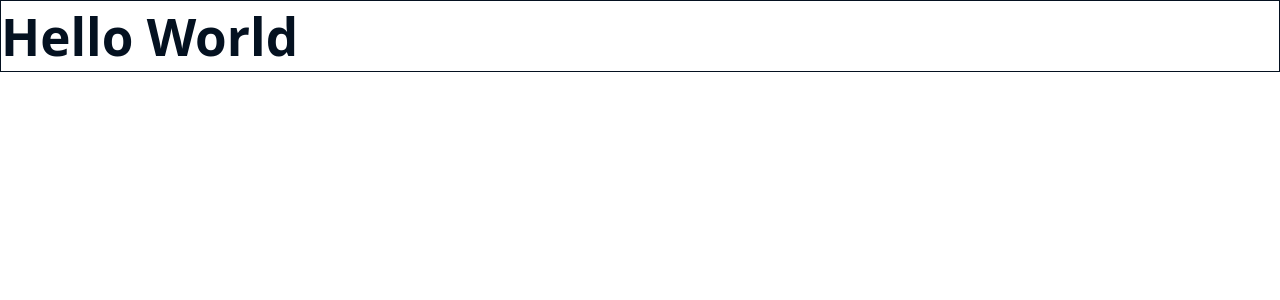
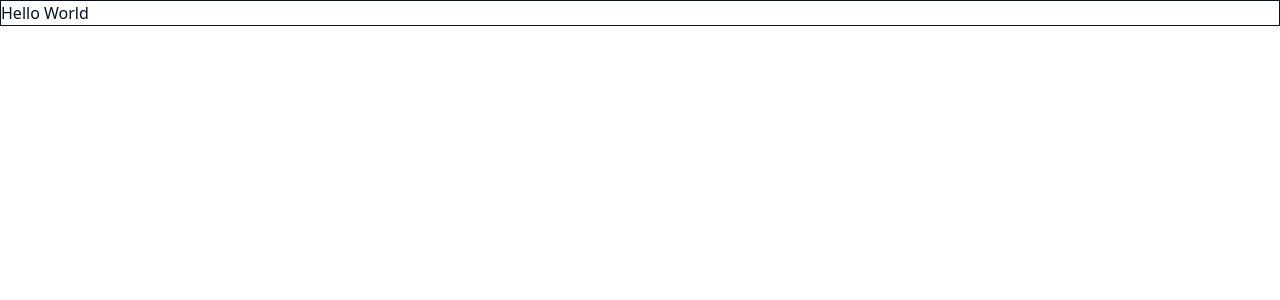
Before and after one commit to BaptisteRoseau/fullstack-rust-react-template, a React (Vite) app in the folder frontend/: page / in a window 1280 px wide. Shown: the top 300 px of the page. Built offline with nearby package versions, Linux system fonts and the light colour scheme.

Commit message:
Upgrade Tailwind and DaisyUI

```diff
--- a/frontend/package.json
+++ b/frontend/package.json
@@ -10,7 +10,7 @@
         "preview": "bunx --bun vite preview --open"
     },
     "dependencies": {
-        "@tailwindcss/vite": "4.1.6",
+        "@tailwindcss/vite": "^4.1.6",
         "audit": "0.0.6",
         "eslint-js": "eslint/js",
         "eslint-plugin-react-dom": "1.49.0",
--- a/frontend/src/utils.css
+++ b/frontend/src/utils.css
@@ -1,5 +1,5 @@
-@tailwind base;
-@tailwind components;
+@import 'tailwindcss/preflight';
+@plugin "daisyui";
 @tailwind utilities;
 
 .container {
```
Also changed, not shown: 1 other file (tests, documents, lock files or other folders).
